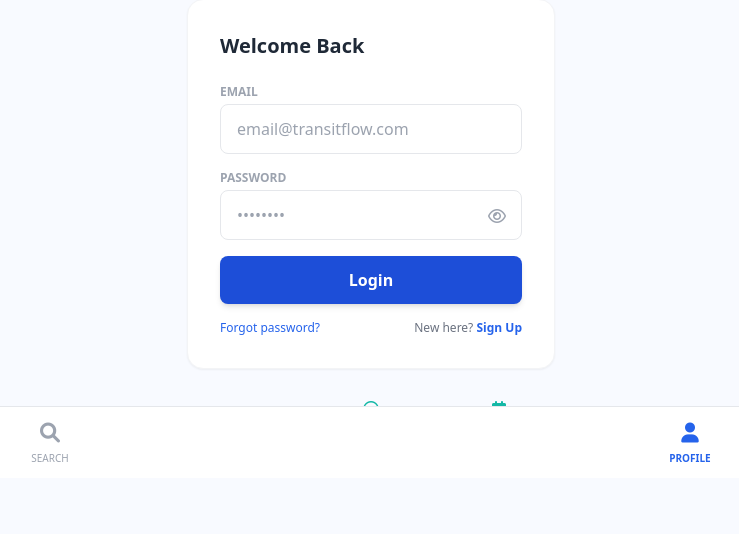
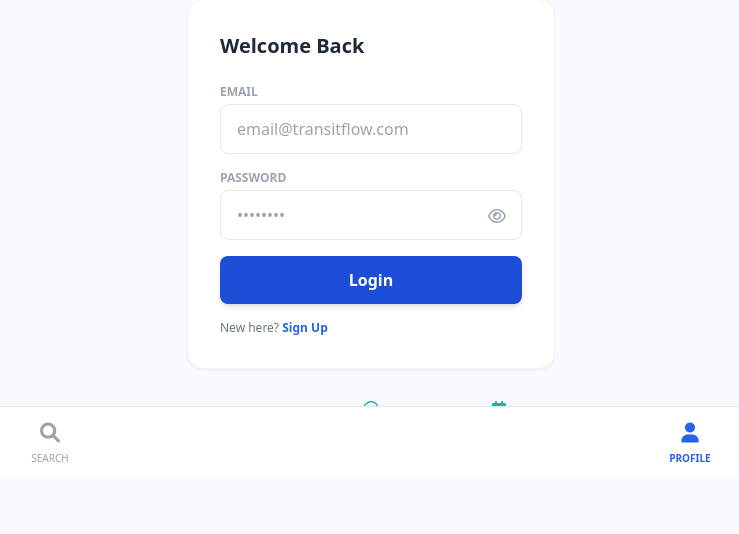
Before and after one commit to Hannah-Achu/Bus-Reservation-System, a Python web app: template templates/login.html in a window 1280 px wide. Shown: the part 322-856 px from the top of the page, without its empty margins (269-1008 px from the left). Run offline with Jinja, Linux system fonts and the light colour scheme; the template is opened without the code that fills it, so the values that code supplies are empty; some libraries are stand-ins or nearby versions.

Commit message:
Remove 'Forgot password?' link from login page

```diff
--- a/templates/login.html
+++ b/templates/login.html
@@ -62,7 +62,6 @@
                 </button>
 
                 <div class="flex justify-between text-xs mt-4">
-                    <a href="#" class="text-blue-600 hover:underline">Forgot password?</a>
                     <p class="text-gray-500">New here?
                         <a href="/" class="text-blue-600 font-bold hover:underline">Sign Up</a>
                     </p>
```
